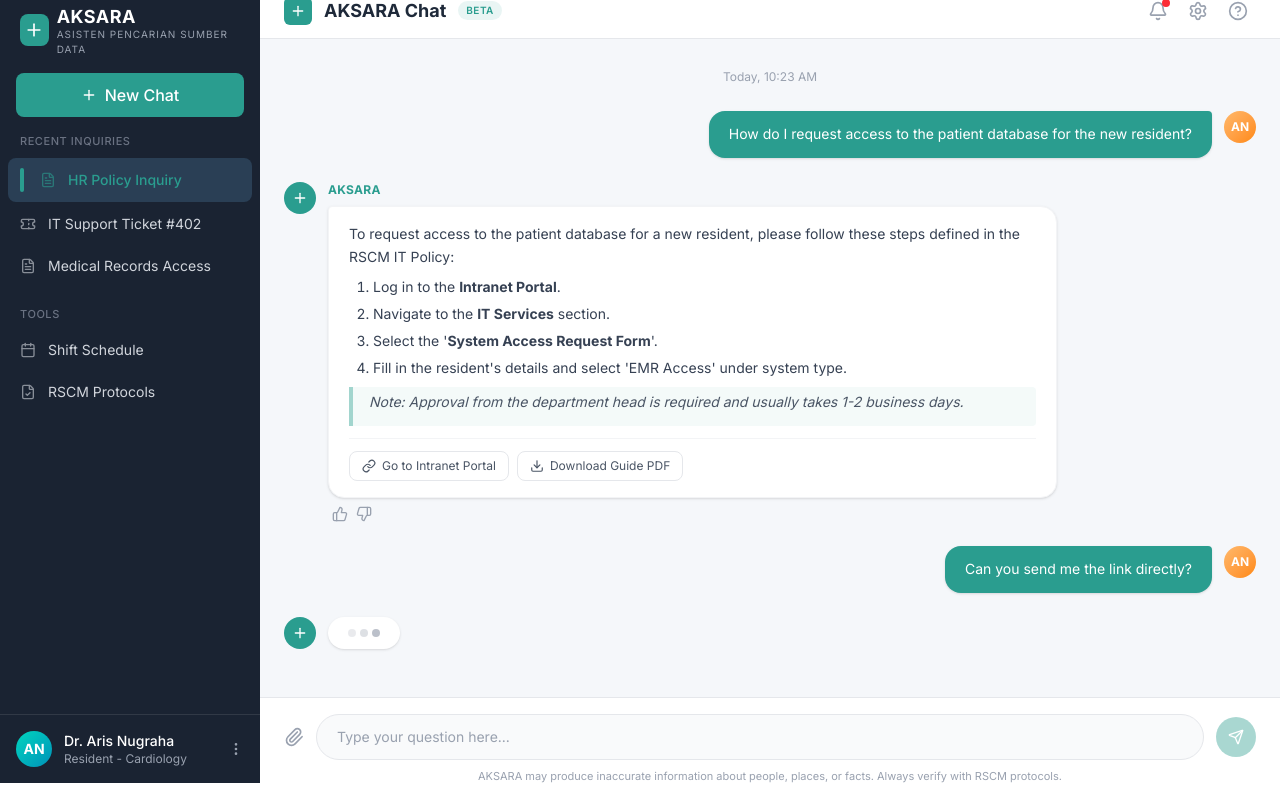
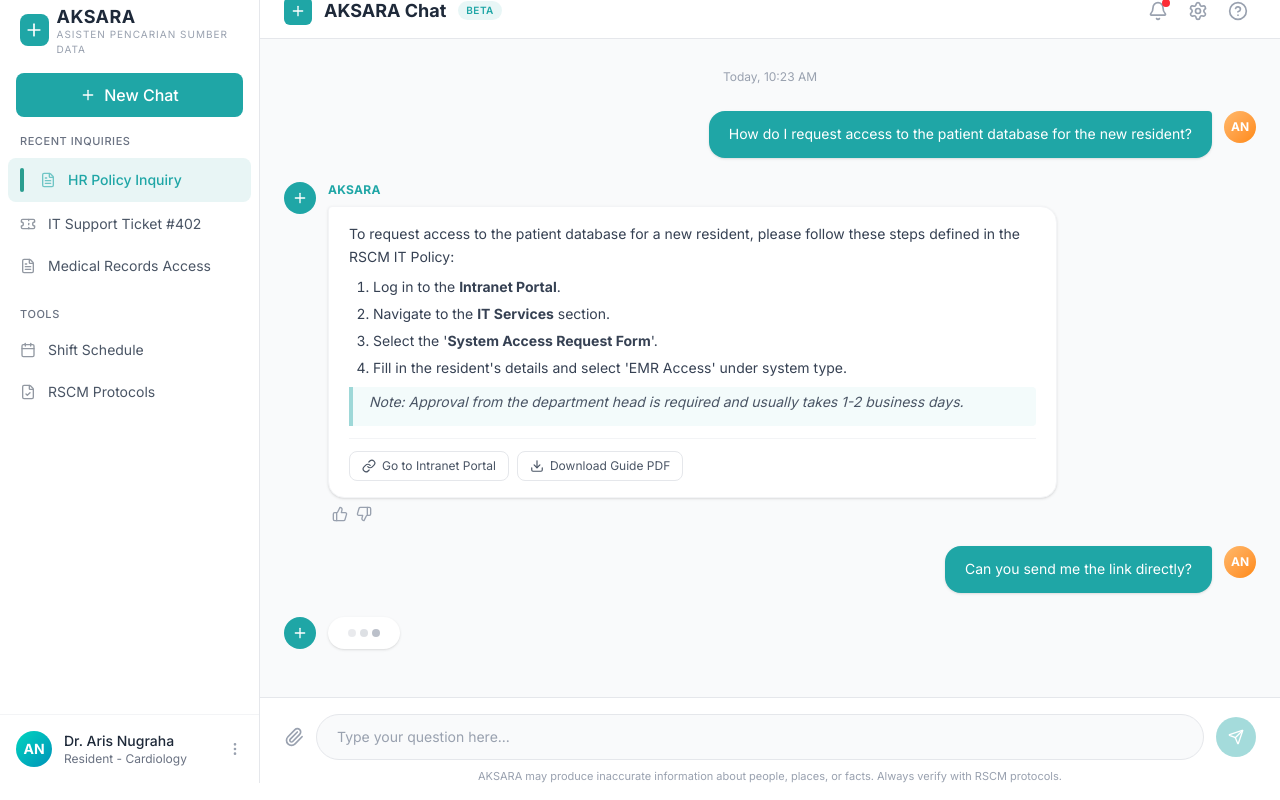
Before and after one commit to budiprasetyo-5758/aksara, a React (Vite) app: page / in a window 1280 px wide. Built offline with nearby package versions, Linux system fonts and the light colour scheme.

Commit message:
style: apply white and teal theme per user request

```diff
--- a/src/components/chat/ChatSidebar.tsx
+++ b/src/components/chat/ChatSidebar.tsx
@@ -33,7 +33,7 @@ export function ChatSidebar() {
   const toolItems = mockSessions.filter((s) => s.category === 'tools');
 
   return (
-    <aside className="w-[260px] min-w-[260px] bg-sidebar-bg text-white flex flex-col h-screen">
+    <aside className="w-[260px] min-w-[260px] bg-sidebar-bg border-r border-gray-200 text-gray-800 flex flex-col h-screen">
       {/* Logo */}
       <div className="px-5 pt-5 pb-3">
         <div className="flex items-center gap-2 mb-1">
@@ -74,7 +74,7 @@ export function ChatSidebar() {
                   className={`w-full flex items-center gap-3 px-3 py-2.5 rounded-lg text-sm transition-colors text-left ${
                     isActive
                       ? 'bg-sidebar-active text-primary font-medium'
-                      : 'text-gray-300 hover:bg-sidebar-hover'
+                      : 'text-gray-600 hover:bg-sidebar-hover'
                   }`}
                 >
                   {session.color && isActive ? (
@@ -106,7 +106,7 @@ export function ChatSidebar() {
                   className={`w-full flex items-center gap-3 px-3 py-2.5 rounded-lg text-sm transition-colors text-left ${
                     isActive
                       ? 'bg-sidebar-active text-primary font-medium'
-                      : 'text-gray-300 hover:bg-sidebar-hover'
+                      : 'text-gray-600 hover:bg-sidebar-hover'
                   }`}
                 >
                   <Icon className="w-4 h-4 shrink-0 opacity-60" />
@@ -119,16 +119,16 @@ export function ChatSidebar() {
       </div>
 
       {/* User Profile */}
-      <div className="p-4 border-t border-white/10">
+      <div className="p-4 border-t border-gray-100">
         <div className="flex items-center gap-3">
-          <div className="w-9 h-9 rounded-full bg-gradient-to-br from-teal-400 to-cyan-600 flex items-center justify-center text-sm font-bold">
+          <div className="w-9 h-9 rounded-full bg-gradient-to-br from-teal-400 to-cyan-600 flex items-center justify-center text-sm font-bold text-white">
             AN
           </div>
           <div className="flex-1 min-w-0">
             <p className="text-sm font-medium truncate">Dr. Aris Nugraha</p>
-            <p className="text-xs text-gray-400 truncate">Resident - Cardiology</p>
+            <p className="text-xs text-gray-500 truncate">Resident - Cardiology</p>
           </div>
-          <button className="text-gray-400 hover:text-white transition-colors">
+          <button className="text-gray-400 hover:text-gray-800 transition-colors">
             <MoreVertical className="w-4 h-4" />
           </button>
         </div>
--- a/src/index.css
+++ b/src/index.css
@@ -1,19 +1,21 @@
 @import "tailwindcss";
 
 @theme {
-  --color-primary: #2A9D8F;
-  --color-primary-dark: #1F7A6E;
-  --color-primary-light: #3DB8A9;
-  --color-accent: #E9C46A;
-  --color-sidebar-bg: #1A2332;
-  --color-sidebar-hover: #243447;
-  --color-sidebar-active: #2A3F55;
-  --color-chat-bg: #F5F7FA;
-  --color-user-msg: #2A9D8F;
+  --color-primary: #1FA6A6;
+  --color-primary-dark: #158b8b;
+  --color-primary-light: #48caca;
+  --color-accent: #A6CE39;
+  --color-accent-2: #7BC043;
+  --color-accent-3: #C4D82E;
+  --color-sidebar-bg: #FFFFFF;
+  --color-sidebar-hover: #F3F4F6;
+  --color-sidebar-active: #E8F5F5;
+  --color-chat-bg: #F9FAFB;
+  --color-user-msg: #1FA6A6;
   --color-bot-msg: #FFFFFF;
   --color-danger: #E76F51;
   --color-warning: #F4A261;
-  --color-success: #2A9D8F;
+  --color-success: #7BC043;
   --color-muted: #6B7280;
   --color-border: #E5E7EB;
   --font-sans: 'Inter', sans-serif;
```
